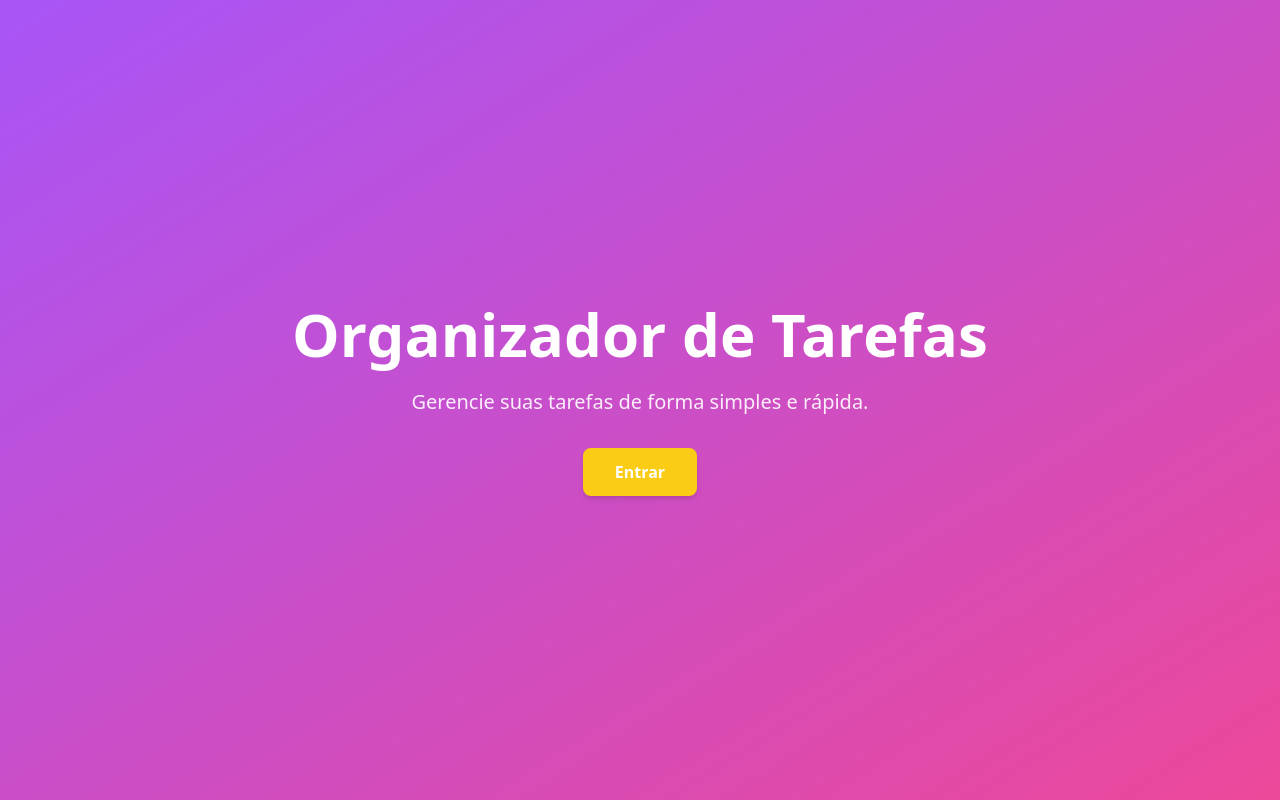
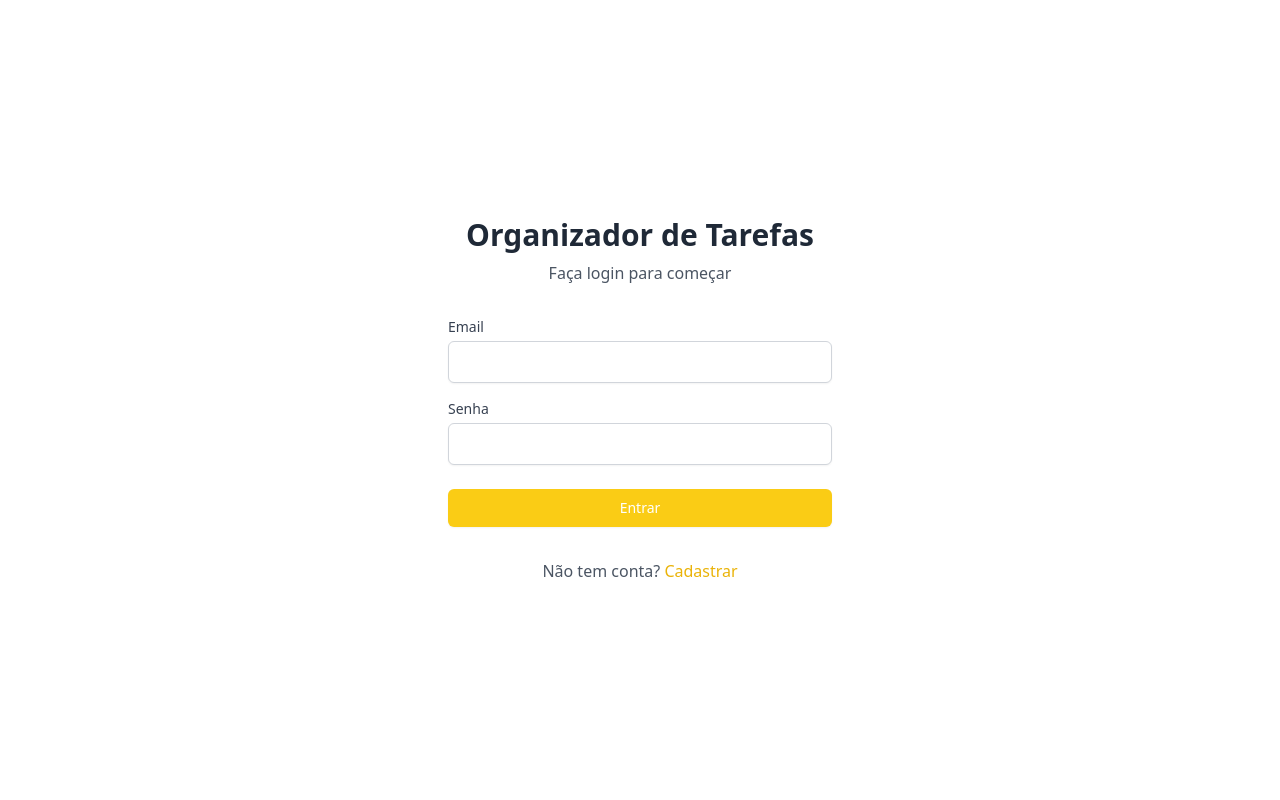
Before and after one commit to pedrobarroscastro96/WelcomeIA, a React (Vite) app: page /login in a window 1280 px wide. Before the commit this address led to /. Built offline with nearby package versions, Linux system fonts and the light colour scheme.

Commit message:
Reverted all changes back to version 3cccbd756004ed093f2113967028d2ce002b19be

```diff
--- a/src/App.tsx
+++ b/src/App.tsx
@@ -1,16 +1,30 @@
-import { useEffect, useState } from "react";
+import { useState, useEffect } from "react";
 import { BrowserRouter, Routes, Route, Navigate } from "react-router-dom";
-import Home from "./pages/Home";
+import { supabase } from "@/integrations/supabase/client";
+import Login from "./pages/Login";
+import Register from "./pages/Register";
 import Tasks from "./pages/Tasks";
 
 const App = () => {
-  // Mantemos um estado de carregamento apenas para garantir que o bundle inicialize
+  const [isAuthenticated, setIsAuthenticated] = useState(false);
   const [loading, setLoading] = useState(true);
 
   useEffect(() => {
-    // Simular um pequeno delay de inicialização (pode ser removido)
-    const timer = setTimeout(() => setLoading(false), 200);
-    return () => clearTimeout(timer);
+    const checkAuth = async () => {
+      const { data: { user } } = await supabase.auth.getUser();
+      setIsAuthenticated(!!user);
+      setLoading(false);
+    };
+
+    checkAuth();
+
+    const { data: { subscription } } = supabase.auth.onAuthStateChange(
+      (event, session) => {
+        setIsAuthenticated(!!session);
+      },
+    );
+
+    return () => subscription.unsubscribe();
   }, []);
 
   if (loading) {
@@ -27,10 +41,15 @@ const App = () => {
   return (
     <BrowserRouter>
       <Routes>
-        <Route path="/" element={<Home />} />
-        <Route path="/tasks" element={<Tasks />} />
-        {/* fallback 404 → redireciona para a Home */}
-        <Route path="*" element={<Navigate to="/" replace />} />
+        <Route path="/" element={<Navigate to="/login" replace />} />
+        <Route path="/login" element={<Login />} />
+        <Route path="/register" element={<Register />} />
+        <Route
+          path="/tasks"
+          element={isAuthenticated ? <Tasks /> : <Navigate to="/login" replace />}
+        />
+        {/* fallback 404 */}
+        <Route path="*" element={<Navigate to="/login" replace />} />
       </Routes>
     </BrowserRouter>
   );
--- a/src/pages/Home.tsx
+++ /dev/null
@@ -1,30 +0,0 @@
-import { useNavigate } from "react-router-dom";
-
-const Home = () => {
-  const navigate = useNavigate();
-
-  const handleEnter = () => {
-    navigate("/tasks");
-  };
-
-  return (
-    <div className="min-h-screen flex items-center justify-center bg-gradient-to-br from-purple-500 to-pink-500 dark:from-purple-900 dark:to-pink-900 p-6">
-      <div className="text-center">
-        <h1 className="text-5xl md:text-6xl font-extrabold text-white mb-6">
-          Organizador de Tarefas
-        </h1>
-        <p className="text-xl text-white/90 mb-8">
-          Gerencie suas tarefas de forma simples e rápida.
-        </p>
-        <button
-          onClick={handleEnter}
-          className="px-8 py-3 bg-yellow-400 text-white font-semibold rounded-lg shadow-md hover:bg-yellow-500 transition-colors"
-        >
-          Entrar
-        </button>
-      </div>
-    </div>
-  );
-};
-
-export default Home;
--- /dev/null
+++ b/src/pages/Login.tsx
@@ -0,0 +1,104 @@
+import { useState } from "react";
+import { useNavigate } from "react-router-dom";
+import { supabase } from "@/integrations/supabase/client";
+
+const Login = () => {
+  const [email, setEmail] = useState("");
+  const [password, setPassword] = useState("");
+  const [loading, setLoading] = useState(false);
+  const [error, setError] = useState<string | null>(null);
+  const navigate = useNavigate();
+
+  const handleLogin = async (e: React.FormEvent) => {
+    e.preventDefault();
+    setLoading(true);
+    setError(null);
+
+    try {
+      const { error } = await supabase.auth.signInWithPassword({
+        email,
+        password,
+      });
+
+      if (error) throw error;
+
+      navigate("/tasks");
+    } catch (err) {
+      setError(err instanceof Error ? err.message : "Credenciais inválidas");
+    } finally {
+      setLoading(false);
+    }
+  };
+
+  return (
+    <div className="min-h-screen flex items-center justify-center bg-white">
+      <div className="w-full max-w-md p-8 space-y-8">
+        <div className="text-center">
+          <h1 className="text-3xl font-bold text-gray-800">Organizador de Tarefas</h1>
+          <p className="mt-2 text-gray-600">Faça login para começar</p>
+        </div>
+
+        <form className="mt-8 space-y-6" onSubmit={handleLogin}>
+          <div className="space-y-4">
+            <div>
+              <label htmlFor="email" className="block text-sm font-medium text-gray-700">
+                Email
+              </label>
+              <input
+                id="email"
+                name="email"
+                type="email"
+                required
+                value={email}
+                onChange={(e) => setEmail(e.target.value)}
+                className="mt-1 block w-full px-3 py-2 border border-gray-300 rounded-md shadow-sm focus:outline-none focus:ring-2 focus:ring-yellow-400 focus:border-yellow-400"
+              />
+            </div>
+
+            <div>
+              <label htmlFor="password" className="block text-sm font-medium text-gray-700">
+                Senha
+              </label>
+              <input
+                id="password"
+                name="password"
+                type="password"
+                required
+                value={password}
+                onChange={(e) => setPassword(e.target.value)}
+                className="mt-1 block w-full px-3 py-2 border border-gray-300 rounded-md shadow-sm focus:outline-none focus:ring-2 focus:ring-yellow-400 focus:border-yellow-400"
+              />
+            </div>
+          </div>
+
+          {error && (
+            <div className="bg-red-50 border border-red-200 rounded-md p-3">
+              <p className="text-sm text-red-600">{error}</p>
+            </div>
+          )}
+
+          <div>
+            <button
+              type="submit"
+              disabled={loading}
+              className="w-full flex justify-center py-2 px-4 border border-transparent rounded-md shadow-sm text-sm font-medium text-white bg-yellow-400 hover:bg-yellow-500 focus:outline-none focus:ring-2 focus:ring-offset-2 focus:ring-yellow-400 disabled:opacity-50"
+            >
+              {loading ? "Entrando..." : "Entrar"}
+            </button>
+          </div>
+        </form>
+
+        <div className="mt-6 text-center">
+          <p className="text-gray-600">
+            Não tem conta?{" "}
+            <a href="/register" className="text-yellow-500 hover:text-yellow-700 font-medium">
+              Cadastrar
+            </a>
+          </p>
+        </div>
+      </div>
+    </div>
+  );
+};
+
+export default Login;
--- /dev/null
+++ b/src/pages/Register.tsx
@@ -0,0 +1,116 @@
+import { useState } from "react";
+import { useNavigate } from "react-router-dom";
+import { supabase } from "@/integrations/supabase/client";
+
+const Register = () => {
+  const [email, setEmail] = useState("");
+  const [password, setPassword] = useState("");
+  const [loading, setLoading] = useState(false);
+  const [error, setError] = useState<string | null>(null);
+  const navigate = useNavigate();
+
+  const handleRegister = async (e: React.FormEvent) => {
+    e.preventDefault();
+    setLoading(true);
+    setError(null);
+
+    try {
+      // 1️⃣ Cria a conta
+      const { error: signUpError } = await supabase.auth.signUp({
+        email,
+        password,
+        options: {
+          // redirecionamento opcional após confirmação de e‑mail
+          emailRedirectTo: window.location.origin + "/login",
+        },
+      });
+
+      if (signUpError) throw signUpError;
+
+      // 2️⃣ Loga imediatamente (não espera confirmação de e‑mail)
+      const { error: signInError } = await supabase.auth.signInWithPassword({
+        email,
+        password,
+      });
+
+      if (signInError) throw signInError;
+
+      // 3️⃣ Redireciona para a página protegida
+      navigate("/tasks");
+    } catch (err) {
+      setError(err instanceof Error ? err.message : "Erro ao registrar");
+    } finally {
+      setLoading(false);
+    }
+  };
+
+  return (
+    <div className="min-h-screen flex items-center justify-center bg-white">
+      <div className="w-full max-w-md p-8 space-y-8">
+        <div className="text-center">
+          <h1 className="text-3xl font-bold text-gray-800">Criar Conta</h1>
+          <p className="mt-2 text-gray-600">Cadastre-se para usar o organizador de tarefas</p>
+        </div>
+
+        <form className="mt-8 space-y-6" onSubmit={handleRegister}>
+          <div className="space-y-4">
+            <div>
+              <label htmlFor="email" className="block text-sm font-medium text-gray-700">
+                Email
+              </label>
+              <input
+                id="email"
+                type="email"
+                required
+                value={email}
+                onChange={(e) => setEmail(e.target.value)}
+                className="mt-1 block w-full px-3 py-2 border border-gray-300 rounded-md shadow-sm focus:outline-none focus:ring-2 focus:ring-yellow-400 focus:border-yellow-400"
+              />
+            </div>
+
+            <div>
+              <label htmlFor="password" className="block text-sm font-medium text-gray-700">
+                Senha
+              </label>
+              <input
+                id="password"
+                type="password"
+                required
+                value={password}
+                onChange={(e) => setPassword(e.target.value)}
+                className="mt-1 block w-full px-3 py-2 border border-gray-300 rounded-md shadow-sm focus:outline-none focus:ring-2 focus:ring-yellow-400 focus:border-yellow-400"
+              />
+            </div>
+          </div>
+
+          {error && (
+            <div className="bg-red-50 border border-red-200 rounded-md p-3">
+              <p className="text-sm text-red-600">{error}</p>
+            </div>
+          )}
+
+          <div>
+            <button
+              type="submit"
+              disabled={loading}
+              className="w-full flex justify-center py-2 px-4 border border-transparent rounded-md shadow-sm text-sm font-medium text-white bg-yellow-400 hover:bg-yellow-500 focus:outline-none focus:ring-2 focus:ring-offset-2 focus:ring-yellow-400 disabled:opacity-50"
+            >
+              {loading ? "Cadastrando..." : "Cadastrar"}
+            </button>
+          </div>
+        </form>
+
+        <div className="mt-6 text-center">
+          <p className="text-gray-600">
+            Já tem conta?{" "}
+            <a href="/login" className="text-yellow-500 hover:text-yellow-700 font-medium">
+              Entrar
+            </a>
+          </p>
+        </div>
+      </div>
+    </div>
+  );
+};
+
+export default Register;
```
Also changed, not shown: src/pages/Tasks.tsx (+71 -52 lines).
